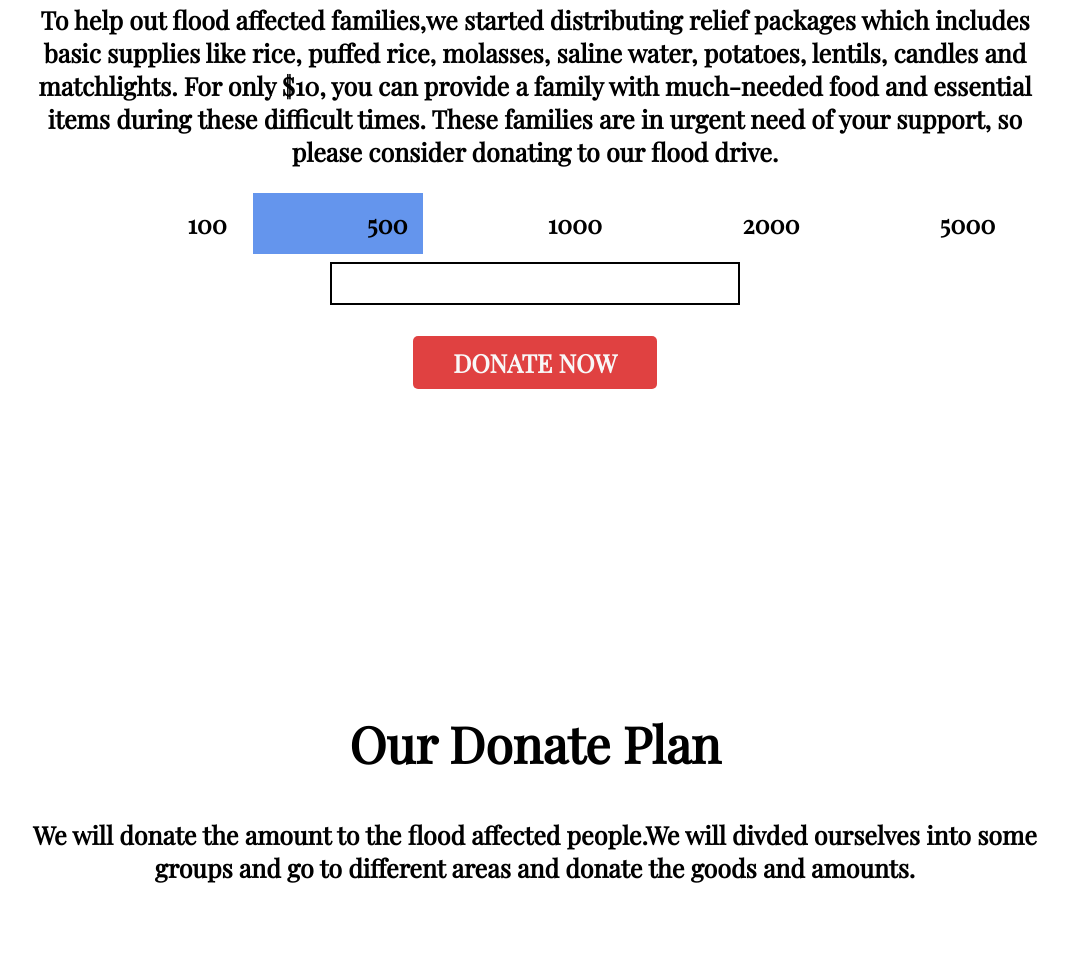
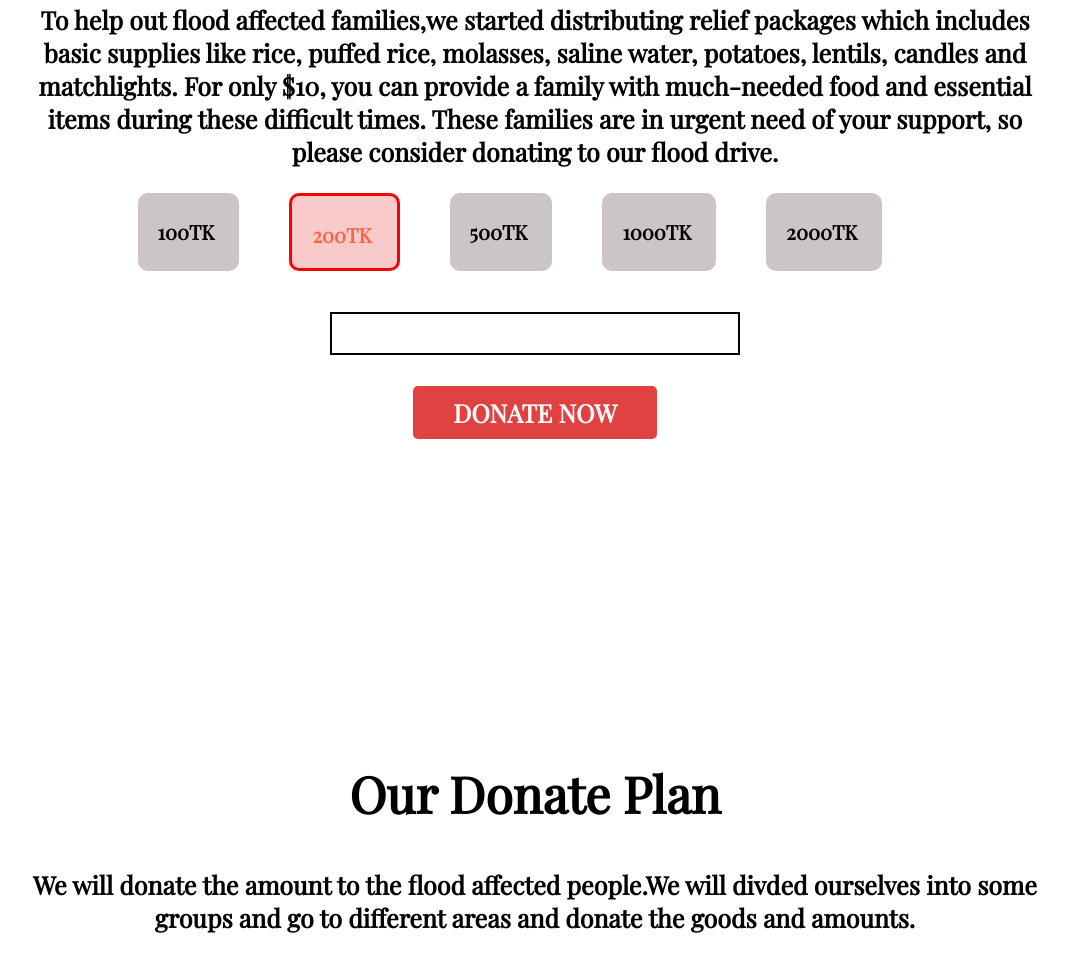
Before and after one commit to mirazchowdhury/make-a-donation, a plain HTML site: page index.html in a window 1280 px wide. Shown: the part 1218-2189 px from the top of the page, without its empty margins (105-1173 px from the left). Drawn offline with nearby package versions, Linux system fonts and the light colour scheme.

Commit message:
twelevth

```diff
--- a/index.html
+++ b/index.html
@@ -44,14 +44,20 @@
                 you can provide a family with much-needed food and essential items during these difficult times. These
                 families are in urgent need of your support, so please consider donating to our flood drive.</p>
         </div>
-        <div>
-            <ul>
-                <li><a href="">100</a></li>
-                <li class="select"><a href="">500</a></li>
-                <li><a href="">1000</a></li>
-                <li><a href="">2000</a></li>
-                <li><a href="">5000</a></li>
-            </ul>
+        <div class="donation-amount">
+
+
+            <div class="amount">100TK</div>
+
+            <div class="amount" id="red">200TK</div>
+
+            <div class="amount">500TK</div>
+
+            <div class="amount">1000TK</div>
+
+            <div class="amount">2000TK</div>
+
+
         </div>
         <div class="donated-amount">
             <br><input type="number"><br>
--- a/style.css
+++ b/style.css
@@ -158,3 +158,25 @@ footer {
     box-sizing: content-box;
     color: white;
 }
+
+.amount {
+    padding: 25px 25px 20px 20px;
+    margin-right: 50px;
+    background-color: rgb(204, 197, 197);
+    text-align: center;
+    border-radius: 10px;
+    font-size: 20px;
+    font-weight: bolder;
+}
+
+
+.donation-amount {
+    display: flex;
+    justify-content: center;
+}
+
+#red {
+    background: #f8caca;
+    border: 3px solid red;
+    color: tomato;
+}
```
